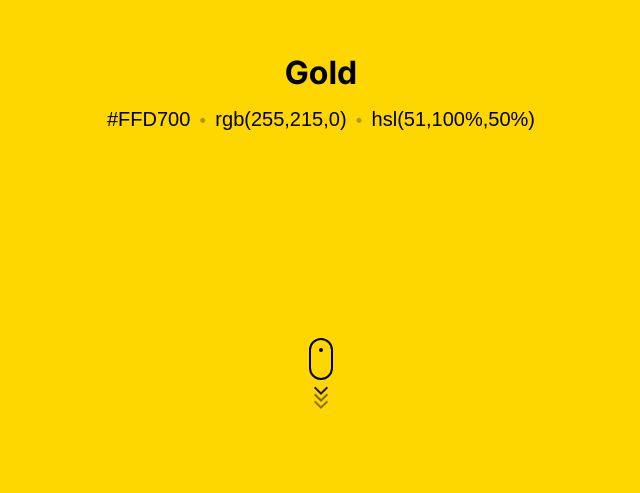
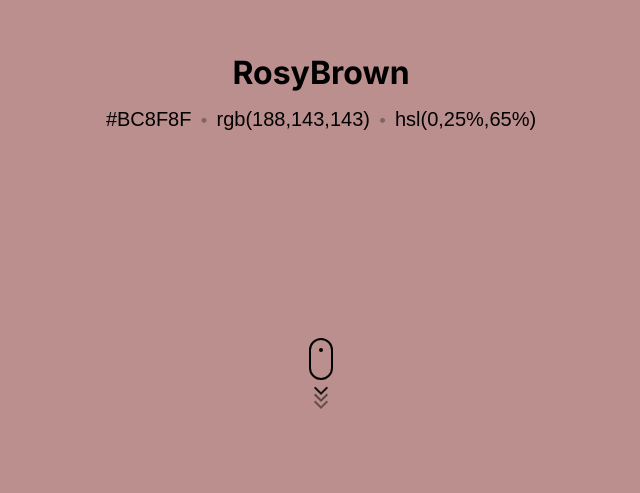
Before and after one commit to KahKitZheng/css-named-colors, a React (Create React App) app: page / in a window 1280 px wide. Shown: the part 307-800 px from the top of the page, without its empty margins (319-959 px from the left). Built offline with nearby package versions, Linux system fonts and the light colour scheme.

Commit message:
Remove: unnecessary useEffect

```diff
--- a/src/components/Hero.js
+++ b/src/components/Hero.js
@@ -76,12 +76,8 @@ const Wrapper = styled.div`
 `;
 
 const Hero = () => {
-  const [randomIndex, setRandomIndex] = useState(null);
   const random = (min, max) => Math.floor(Math.random() * (max - min)) + min;
-
-  useEffect(() => {
-    setRandomIndex(random(1, colors.length));
-  }, []);
+  const [randomIndex, setRandomIndex] = useState(random(1, colors.length));
 
   return (
     randomIndex && (
@@ -89,8 +85,7 @@ const Hero = () => {
         bgColor={colors[randomIndex].hex}
         textColor={calcTextColor(colors[randomIndex].rgb)}
         onClick={() => {
-          let number = random(1, colors.length);
-          setRandomIndex(number);
+          setRandomIndex(random(1, colors.length));
         }}
       >
         <Wrapper>
```
